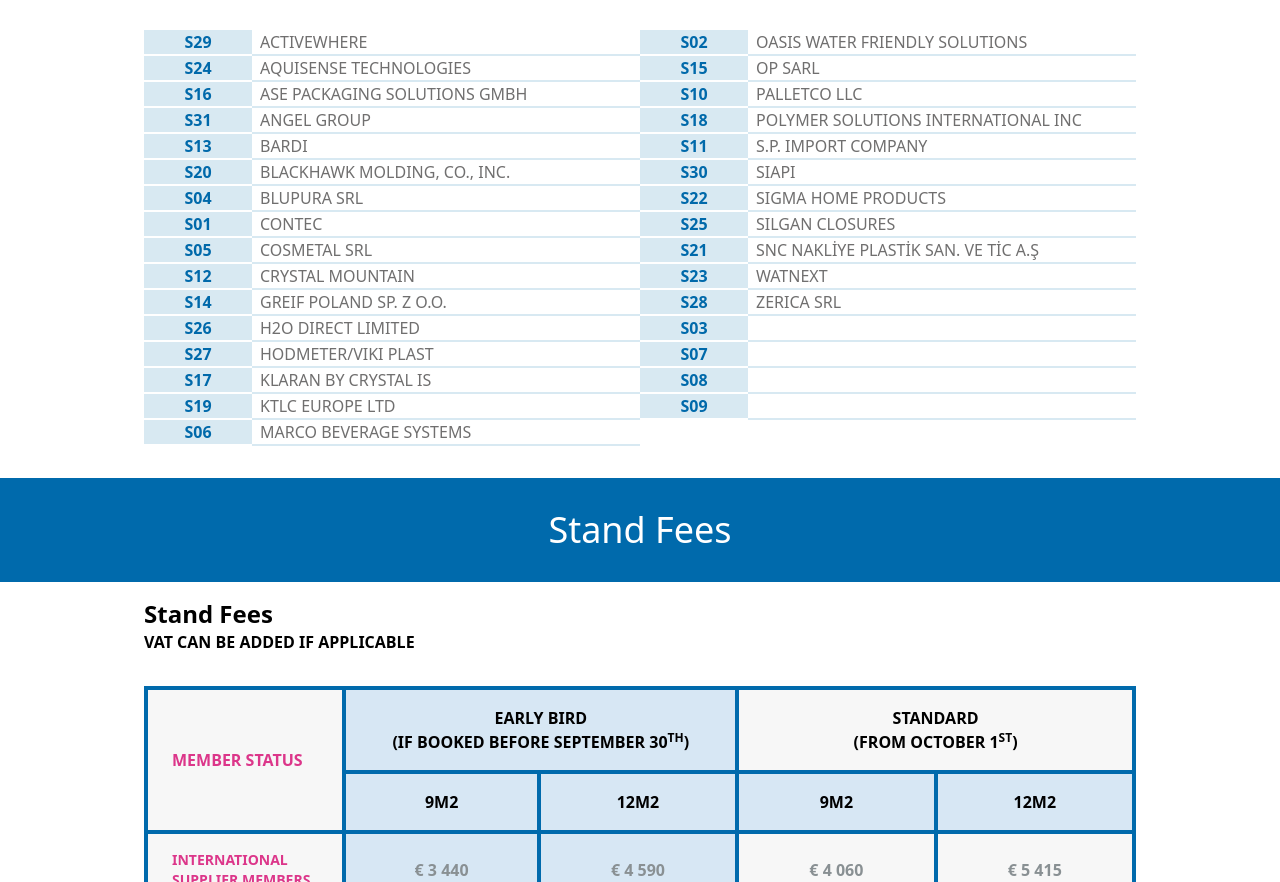
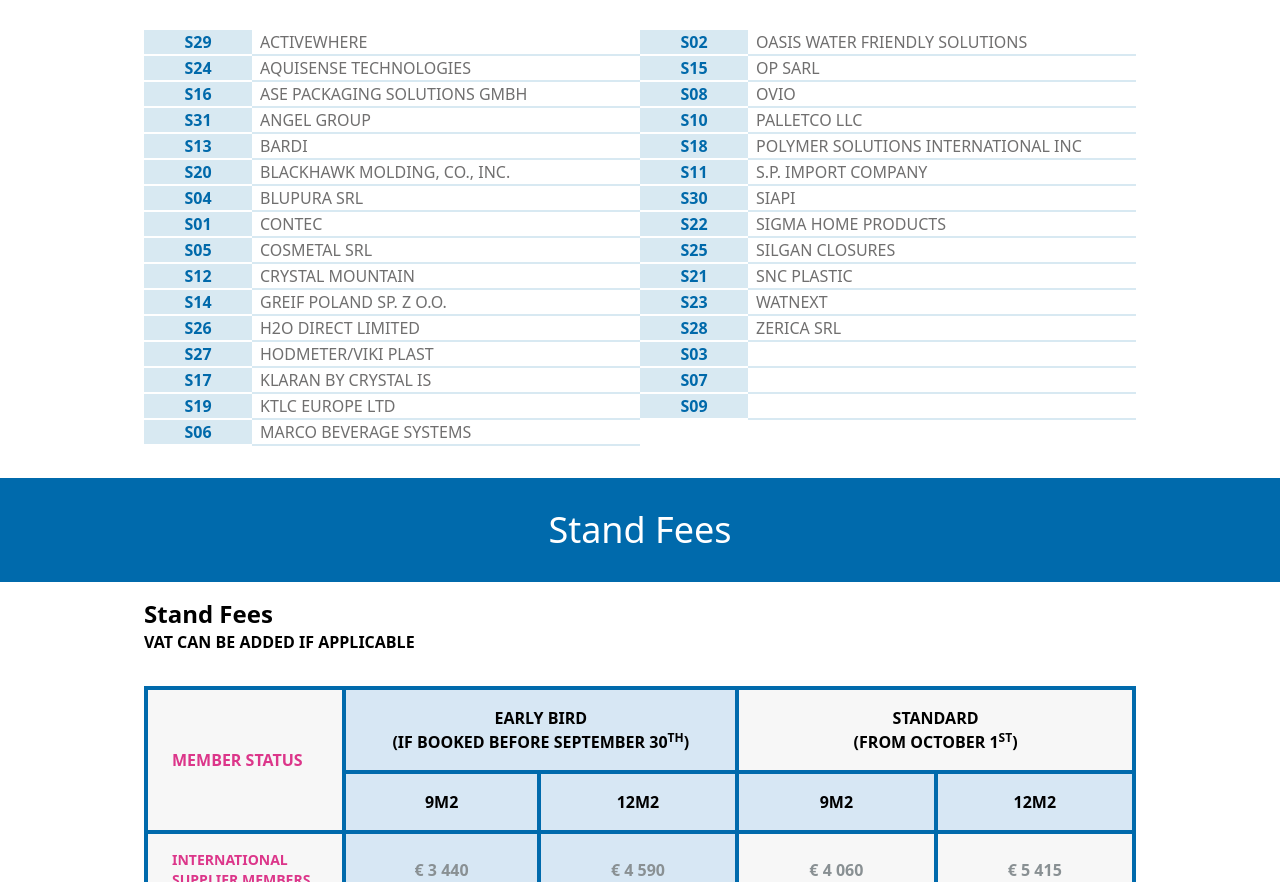
Before and after one commit to marcinliwen/we-event-2023, a Gatsby site: page /trade-fair/ in a window 1280 px wide. Shown: the part 1232-2114 px from the top of the page. Built offline with nearby package versions, Linux system fonts and the light colour scheme; Gatsby itself is replaced by a stand-in of ours.

Commit message:
add ovio

```diff
--- a/src/data/standtemplate.json
+++ b/src/data/standtemplate.json
@@ -112,7 +112,7 @@
   {
     "id": 21,
     "stand": "S21",
-    "name": "SNC NAKLİYE PLASTİK SAN. VE TİC A.Ş"
+    "name": "SNC PLASTIC"
   },
   {
     "id": 30,
@@ -147,7 +147,7 @@
   {
     "id": 8,
     "stand": "S08",
-    "name": ""
+    "name": "OVIO"
   },
   {
     "id": 9,
--- a/src/templates/trade-fair.js
+++ b/src/templates/trade-fair.js
@@ -340,7 +340,6 @@
                   <div className="custom-select">
                     <select name="stand-no" required>
                       <option value="S09 9m2">S09 9m&sup2;</option>
-                      <option value="S08 9m2">S08 9m&sup2;</option>
                       <option value="S07 12m2">S07 12m&sup2;</option>
                       <option value="S07 12m2">S03 12m&sup2;</option>
                     </select>
```
Also changed, not shown: src/img/floor_plan_stage.png.
